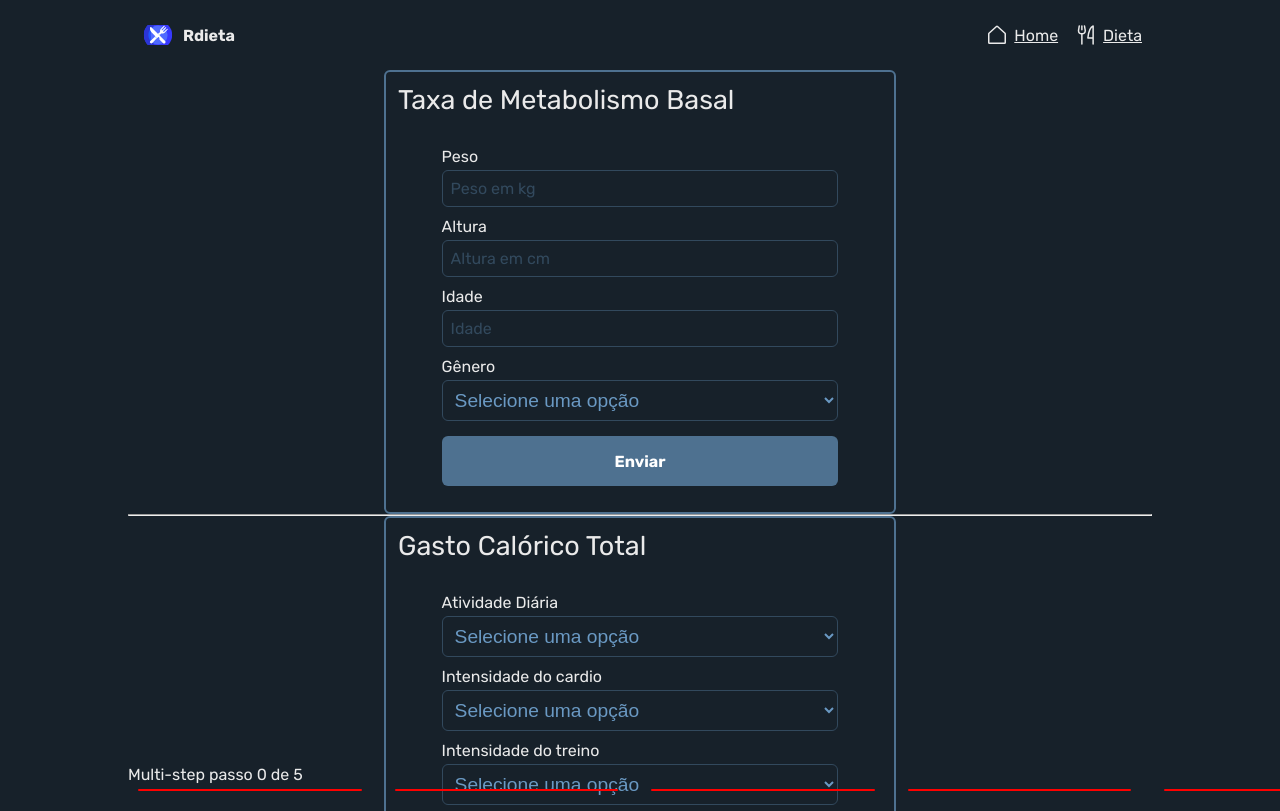
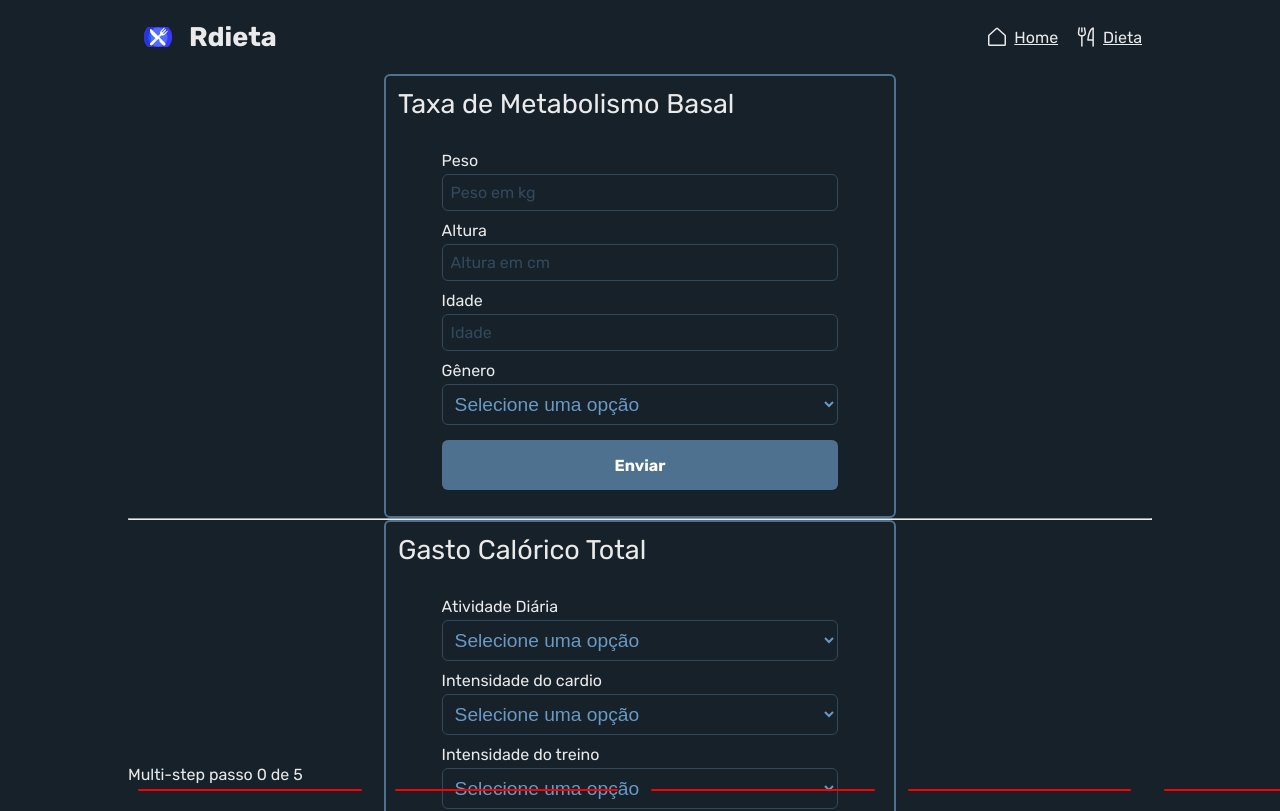
Before and after one commit to RenanArantes/rdieta, a Next.js app: page / in a window 1280 px wide. Shown: the top 811 px of the page. Built offline with nearby package versions, Linux system fonts and the light colour scheme.

Commit message:
Header title

```diff
--- a/components/Header/index.tsx
+++ b/components/Header/index.tsx
@@ -2,6 +2,7 @@ import Image from 'next/image'
 import Link from 'next/link'
 import { HouseSimple, ForkKnife } from 'phosphor-react'
 import logo from '../../assets/rdieta_logo.svg'
+import { Title } from '../Title'
 import { HeaderContainer, LogoContainer } from './styles'
 
 export function Header() {
@@ -9,7 +10,7 @@ export function Header() {
     <HeaderContainer>
       <LogoContainer>
         <Image src={logo.src} alt="Logo Rdeita" width={40} height={40} />
-        <span>Rdieta</span>
+        <Title>Rdieta</Title>
       </LogoContainer>
 
       <nav>
--- a/components/Header/styles.ts
+++ b/components/Header/styles.ts
@@ -35,7 +35,7 @@ export const LogoContainer = styled.div`
   justify-content: center;
   align-items: center;
 
-  span {
+  h1 {
     margin-left: 5px;
     font-weight: 700;
   }
```
